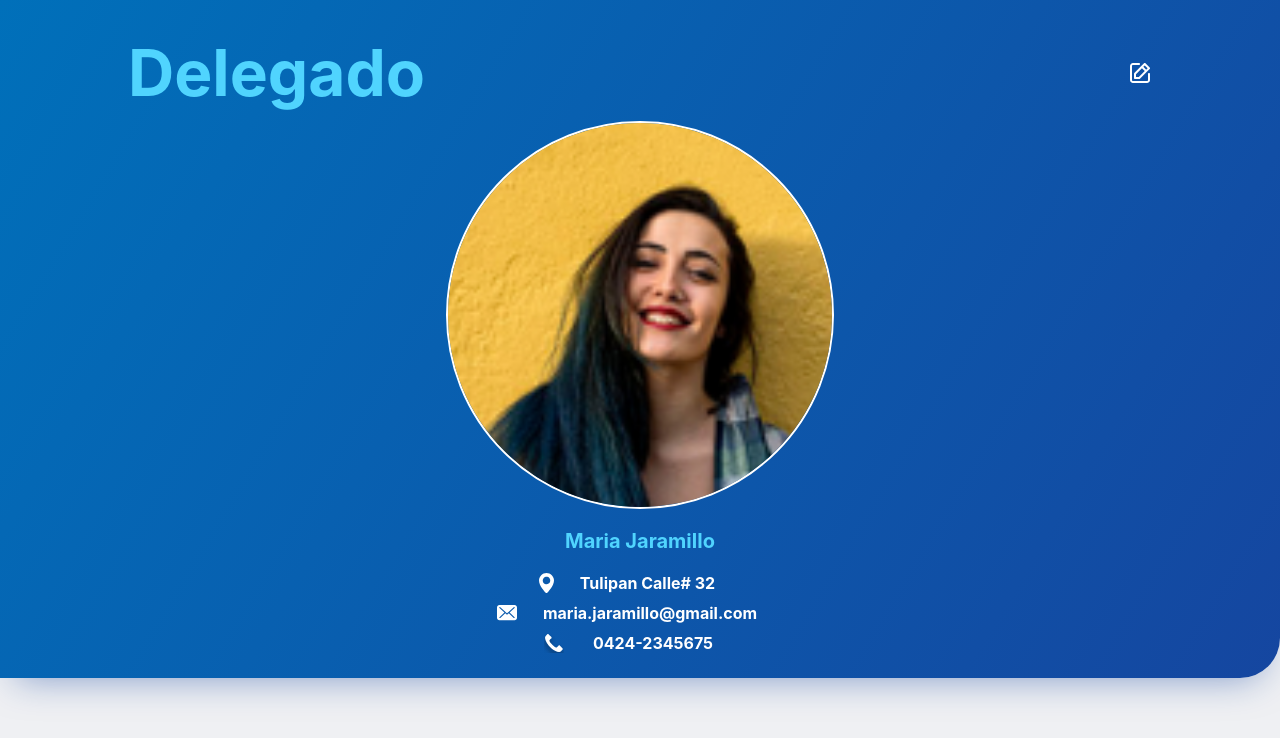
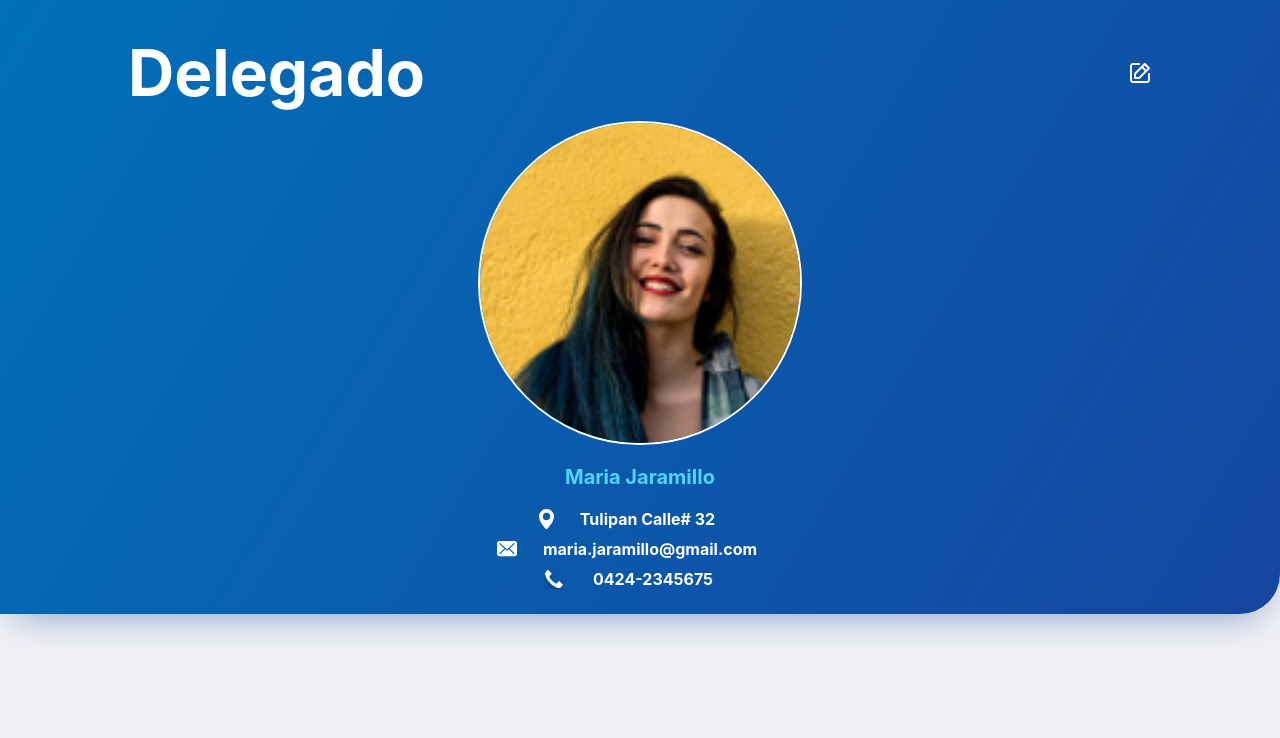
Before and after one commit to mariwrios/control-de-pagos, a React (Create React App) app: page / in a window 1280 px wide. Shown: the top 738 px of the page. Built offline with nearby package versions, Linux system fonts and the light colour scheme.

Commit message:
profile header

```diff
--- a/src/components/delegado/profile/profile-delegado.css
+++ b/src/components/delegado/profile/profile-delegado.css
@@ -20,7 +20,7 @@
   display: flex;
   align-items: center;
   position: relative;
-  color: var(--blue-shine);
+  color: white;
   font-weight: 700;
 }
 
@@ -31,7 +31,7 @@
 }
 
 .profilePhoto{
-  width:30vw;
+  width:25vw;
   height:auto;
   border-radius:50vw;
   border: 2px solid white
```
